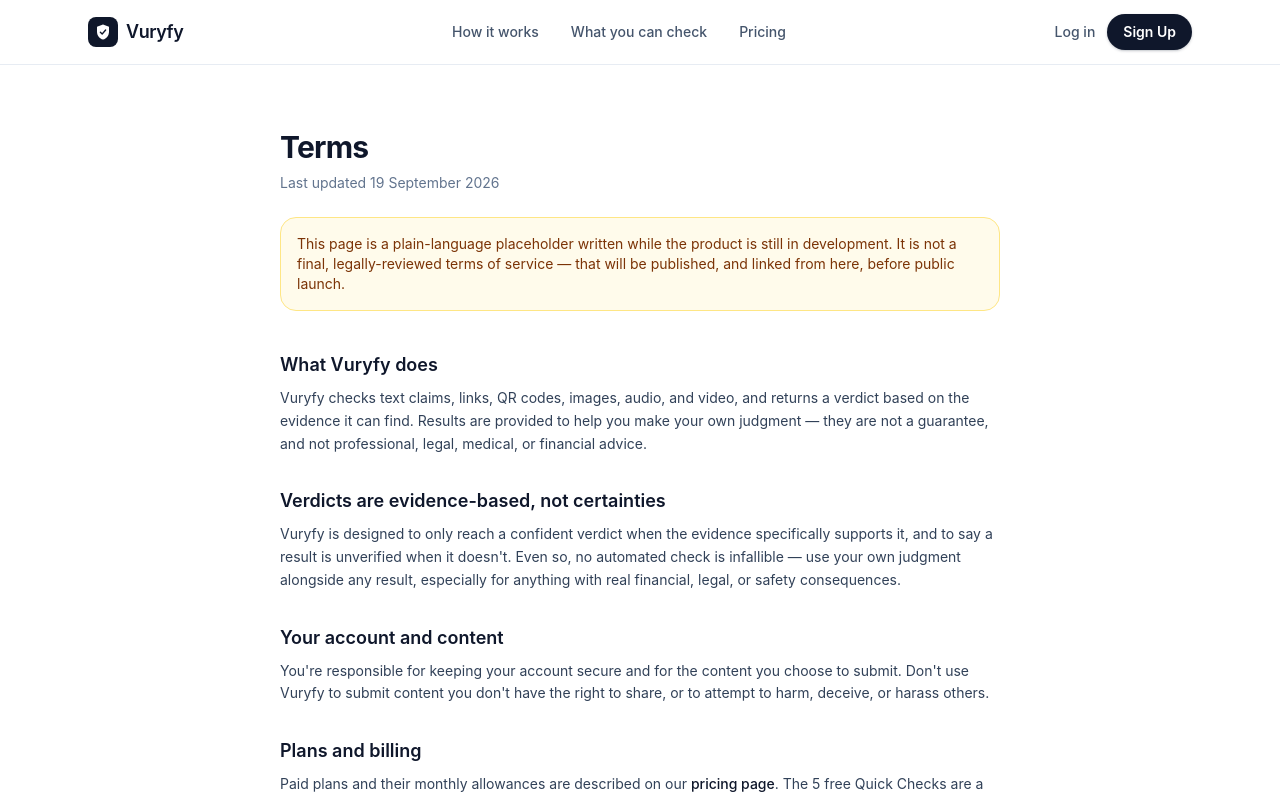
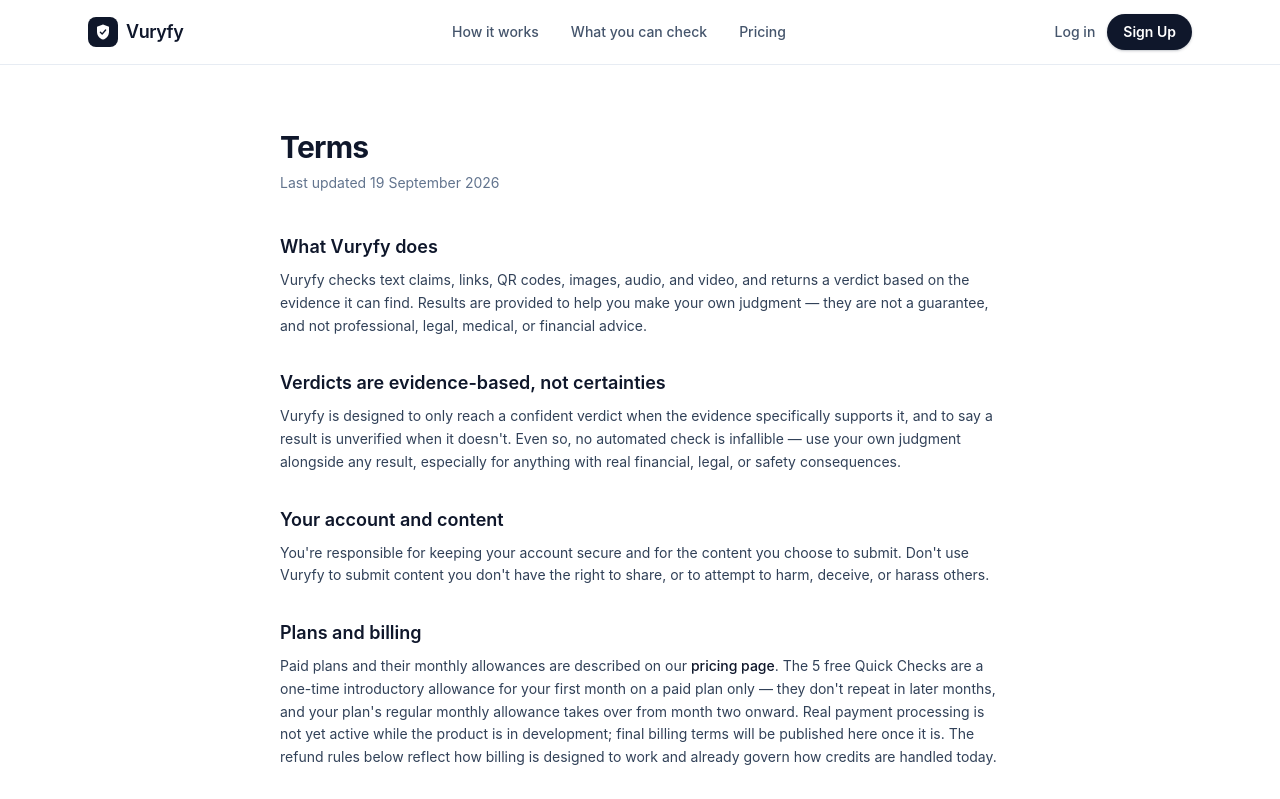
Before and after one commit to hemant-ai-explorer/vuryfy-site, a Next.js app: page /terms in a window 1280 px wide. Shown: the top 799 px of the page. Built offline with nearby package versions, Linux system fonts and the light colour scheme.

Commit message:
Remove placeholder notice from terms page (retry)

```diff
--- a/app/terms/page.tsx
+++ b/app/terms/page.tsx
@@ -15,13 +15,6 @@
       <p className="mt-2 text-sm text-slate-500">
         Last updated {new Date().toLocaleDateString("en-IN", { year: "numeric", month: "long", day: "numeric" })}
       </p>
-
-      <div className="mt-6 rounded-2xl border border-amber-200 bg-amber-50 p-4 text-sm text-amber-900">
-        This page is a plain-language placeholder written while the product
-        is still in development. It is not a final, legally-reviewed terms
-        of service — that will be published, and linked from here, before
-        public launch.
-      </div>
 
       <div className="mt-10 space-y-8 text-sm leading-relaxed text-slate-700">
         <section>
```
